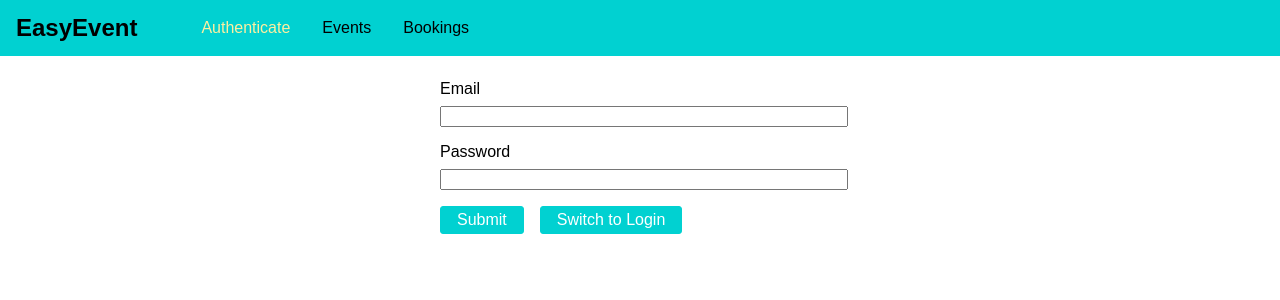
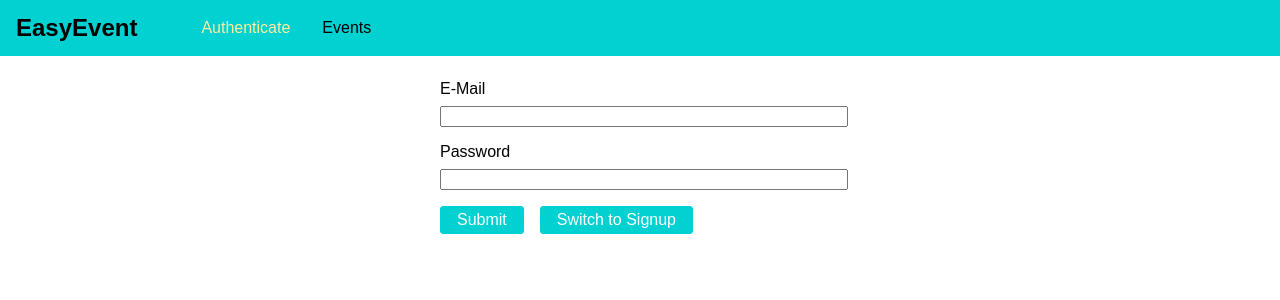
Before and after one commit to AhmedEhabH/Event-Booking-App-frontend, a React (Create React App) app: page /auth in a window 1280 px wide. Shown: the top 300 px of the page. Built offline with nearby package versions, Linux system fonts and the light colour scheme.

Commit message:
aut nearly done use context change function component to class component

```diff
--- a/src/App.js
+++ b/src/App.js
@@ -1,28 +1,60 @@
-import React from "react";
+import React, { Component } from 'react';
 import { BrowserRouter, Route, Redirect, Switch } from 'react-router-dom';
 
 import AuthPage from './pages/Auth';
 import BookingsPage from './pages/Bookings';
 import EventsPage from './pages/Events';
+import MainNavigation from './components/Navigation/MainNavigation';
+import AuthContext from './context/auth-context';
 
-import MainNavigation from './components/Navigation/MainNavigation';
+import './App.css';
 
-import "./App.css";
+class App extends Component {
+    state = {
+        token: null,
+        userId: null
+    };
 
-const App = () => {
+    login = (token, userId, tokenExpiration) => {
+        this.setState({ token: token, userId: userId });
+    };
+
+    logout = () => {
+        this.setState({ token: null, userId: null });
+    };
+
+    render() {
         return (
             <BrowserRouter>
+                <React.Fragment>
+                    <AuthContext.Provider
+                        value={{
+                            token: this.state.token,
+                            userId: this.state.userId,
+                            login: this.login,
+                            logout: this.logout
+                        }}
+                    >
                         <MainNavigation />
                         <main className="main-content">
                             <Switch>
-                    <Redirect from='/' to='/auth' exact />
+                                {!this.state.token && <Redirect from="/" to="/auth" exact />}
+                                {this.state.token && <Redirect from="/" to="/events" exact />}
+                                {this.state.token && <Redirect from="/auth" to="/events" exact />}
+                                {!this.state.token && (
                                     <Route path="/auth" component={AuthPage} />
+                                )}
                                 <Route path="/events" component={EventsPage} />
+                                {this.state.token && (
                                     <Route path="/bookings" component={BookingsPage} />
+                                )}
                             </Switch>
                         </main>
+                    </AuthContext.Provider>
+                </React.Fragment>
             </BrowserRouter>
         );
     }
+}
 
 export default App;
--- a/src/components/Navigation/MainNavigation.js
+++ b/src/components/Navigation/MainNavigation.js
@@ -1,9 +1,14 @@
 import React from 'react';
 import { NavLink } from 'react-router-dom'
+
+import AuthContext from '../../context/auth-context';
 
 import "./MainNavigation.css";
 
 const mainNavigation = (props) => {
+    return (
+        <AuthContext.Consumer>
+            {(context) => {
                 return (
                     <header className="main-navigation">
                         <div className="main-navigation__logo">
@@ -11,18 +16,22 @@ const mainNavigation = (props) => {
                         </div>
                         <nav className="main-navigation__items">
                             <ul>
-                    <li>
+                                {!context.token && <li>
                                     <NavLink to="/auth">Authenticate</NavLink>
-                    </li>
+                                </li>}
                                 <li>
                                     <NavLink to="/events">Events</NavLink>
                                 </li>
-                    <li>
+                                {context.token && <li>
                                     <NavLink to="/bookings">Bookings</NavLink>
-                    </li>
+                                </li>}
                             </ul>
                         </nav>
                     </header>
+                )
+            }}
+
+        </AuthContext.Consumer>
     );
 }
 
--- /dev/null
+++ b/src/context/auth-context.js
@@ -0,0 +1,8 @@
+import React from 'react';
+
+export default React.createContext({
+    token: null,
+    userId: null,
+    login: (token, userId, tokenExpiration) => { },
+    logout: () => { }
+});
--- a/src/pages/Auth.js
+++ b/src/pages/Auth.js
@@ -1,21 +1,32 @@
-import React, { useState } from 'react';
+import React, { Component } from 'react';
+
+import AuthContext from '../context/auth-context';
 
 import './Auth.css'
 
-const AuthPage = (props) => {
+class AuthPage extends Component {
+    state = {
+        isLogin: true
+    };
 
-    const [isLogin, setIsLogin] = useState(true);
-    const switchModeHandler = () => {
-        setIsLogin(!isLogin)
+    static contextType = AuthContext;
+
+    constructor(props) {
+        super(props);
+        this.emailEl = React.createRef();
+        this.passwordEl = React.createRef();
     }
 
-    let emailEl = React.createRef();
-    let passwordEl = React.createRef();
+    switchModeHandler = () => {
+        this.setState(prevState => {
+            return { isLogin: !prevState.isLogin };
+        });
+    };
 
-    const submitHandler = (event) => {
+    submitHandler = event => {
         event.preventDefault();
-        const email = emailEl.current.value;
-        const password = passwordEl.current.value;
+        const email = this.emailEl.current.value;
+        const password = this.passwordEl.current.value;
 
         if (email.trim().length === 0 || password.trim().length === 0) {
             return;
@@ -23,25 +34,21 @@ const AuthPage = (props) => {
 
         let requestBody = {
             query: `
-                query{
-                    login(email:"${email}", password:"${password}"){
+          query {
+            login(email: "${email}", password: "${password}") {
               userId
               token
               tokenExpiration
-
             }
           }
         `
-        }
+        };
 
-        if (isLogin) {
+        if (!this.state.isLogin) {
             requestBody = {
                 query: `
-                    mutation{
-                        createUser(userInput:{
-                            email:"${email}",
-                            password:"${password}"
-                        }){
+            mutation {
+              createUser(userInput: {email: "${email}", password: "${password}"}) {
                 _id
                 email
               }
@@ -50,8 +57,8 @@ const AuthPage = (props) => {
             };
         }
 
-        fetch('http://127.0.0.1:8000/graphql', {
-            method: "POST",
+        fetch('http://localhost:8000/graphql', {
+            method: 'POST',
             body: JSON.stringify(requestBody),
             headers: {
                 'Content-Type': 'application/json'
@@ -59,36 +66,44 @@ const AuthPage = (props) => {
         })
             .then(res => {
                 if (res.status !== 200 && res.status !== 201) {
-                    throw new Error("Failed!");
+                    throw new Error('Failed!');
                 }
                 return res.json();
             })
             .then(resData => {
-                console.log(resData);
+                if (resData.data.login.token) {
+                    this.context.login(
+                        resData.data.login.token,
+                        resData.data.login.userId,
+                        resData.data.login.tokenExpiration
+                    );
+                }
             })
             .catch(err => {
-                console.error(err);
+                console.log(err);
             });
-    }
+    };
 
+    render() {
         return (
-        <form className="auth-form" onSubmit={submitHandler}>
+            <form className="auth-form" onSubmit={this.submitHandler}>
                 <div className="form-control">
-                <label htmlFor="email">Email</label>
-                <input type="email" id='email' ref={emailEl} />
+                    <label htmlFor="email">E-Mail</label>
+                    <input type="email" id="email" ref={this.emailEl} />
                 </div>
-
                 <div className="form-control">
                     <label htmlFor="password">Password</label>
-                <input type="password" id='password' ref={passwordEl} />
+                    <input type="password" id="password" ref={this.passwordEl} />
                 </div>
-
                 <div className="form-actions">
                     <button type="submit">Submit</button>
-                <button type="button" onClick={switchModeHandler}>Switch to {isLogin ? "Login" : "Signup"}</button>
+                    <button type="button" onClick={this.switchModeHandler}>
+                        Switch to {this.state.isLogin ? 'Signup' : 'Login'}
+                    </button>
                 </div>
             </form>
         );
     }
+}
 
 export default AuthPage;
```
Lines whose indentation alone changed are shown as unchanged.
